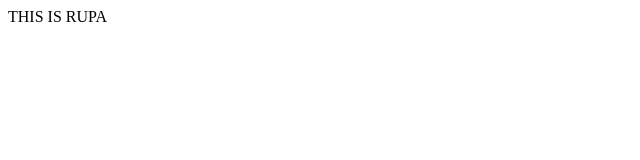
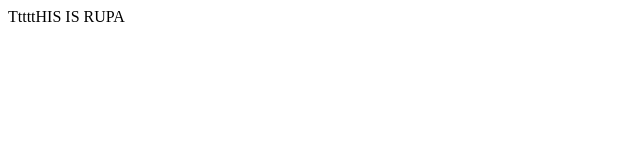
Before and after one commit to Rupa0212/newChangesRepo, a plain HTML site: page index.html in a window 1280 px wide. Shown: the full height of the page, 0-640 px from the left. Drawn offline with Linux system fonts and the light colour scheme.

Commit message:
changes in local

```diff
--- a/index.html
+++ b/index.html
@@ -1,5 +1,5 @@
 <html>
 	<body>
-		THIS IS RUPA
+		TttttHIS IS RUPA
 	</body>
 </html>
```
